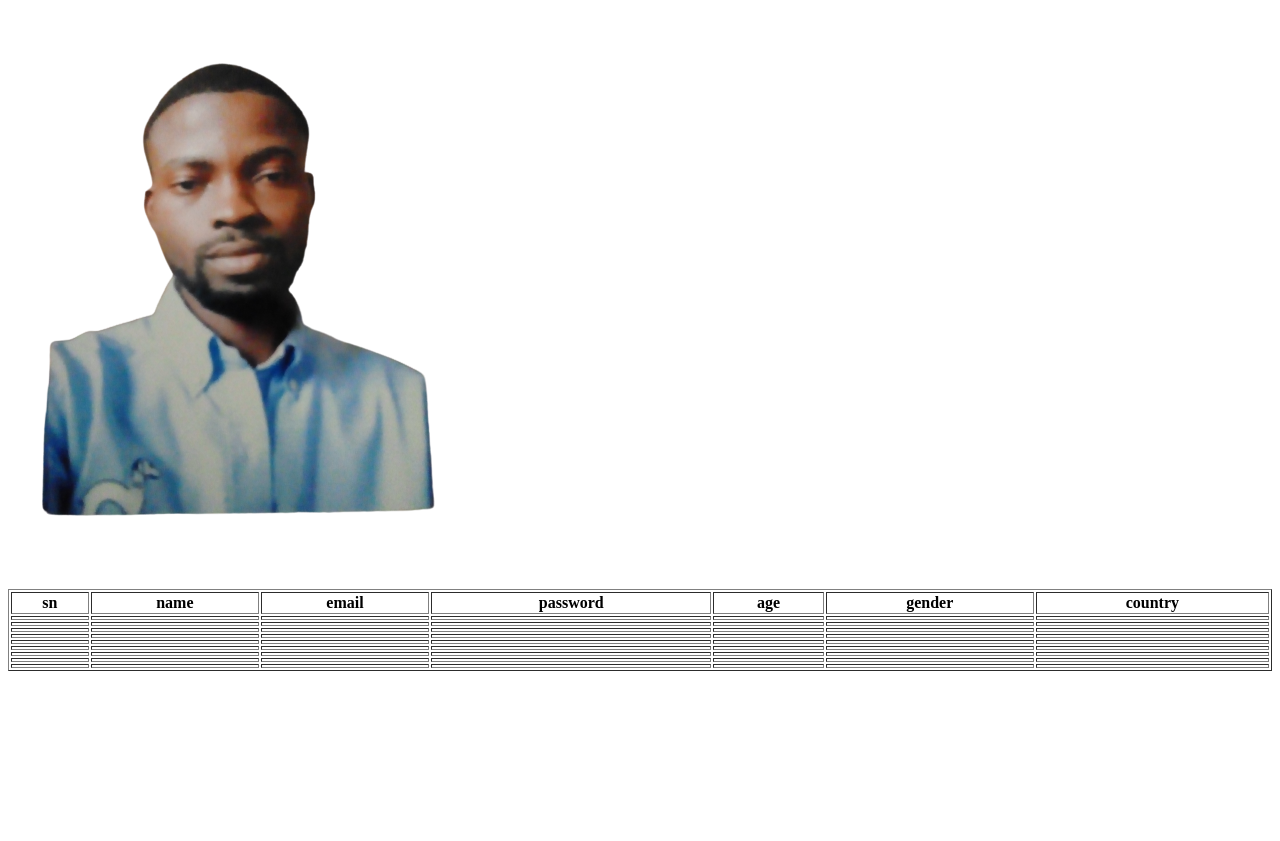
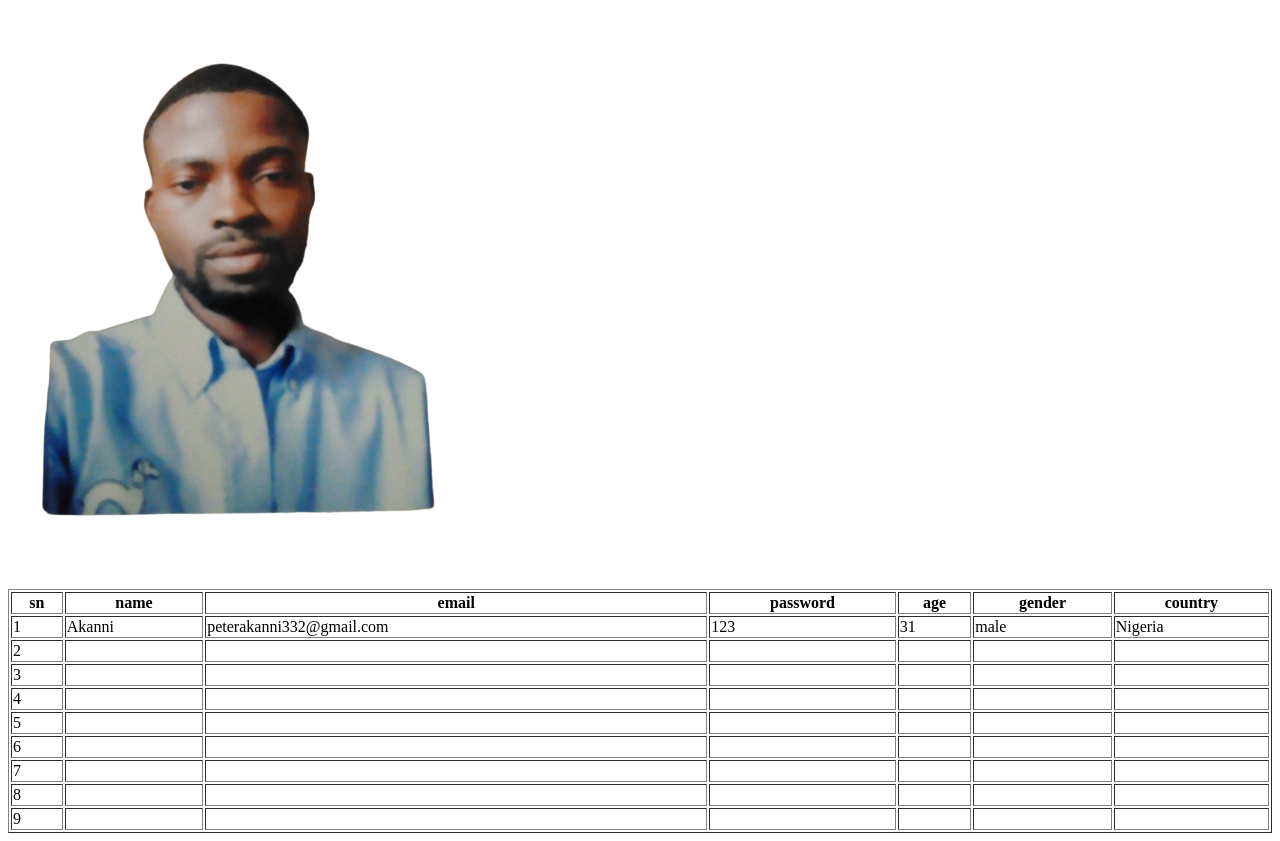
Before and after one commit to peteros332/html-assignment-2, a plain HTML site: page index.html in a window 1280 px wide. Before the commit the page ends 800 px from the top, so only its background shows below. Drawn offline with Linux system fonts and the light colour scheme.

Commit message:
Update index.html

```diff
--- a/index.html
+++ b/index.html
@@ -18,8 +18,17 @@
             <th>gender</th>
             <th>country</th>
         </tr>
-        <tr>
-            <td></td>
+        <tr contenteditable="">
+           <td>1</td>
+            <td>Akanni</td>
+            <td> peterakanni332@gmail.com</td>
+            <td>123</td>
+            <td>31</td>
+            <td>male</td>
+            <td>Nigeria</td>
+        </tr>
+               <tr contenteditable="">
+            <td>2</td>
             <td></td>
             <td></td>
             <td></td>
@@ -27,8 +36,8 @@
             <td></td>
             <td></td>
         </tr>
-        <tr>
-            <td></td>
+        <tr contenteditable="">
+            <td>3</td>
             <td></td>
             <td></td>
             <td></td>
@@ -36,8 +45,8 @@
             <td></td>
             <td></td>
         </tr>
-        <tr>
-            <td></td>
+        <tr contenteditable="">
+            <td>4</td>
             <td></td>
             <td></td>
             <td></td>
@@ -45,8 +54,8 @@
             <td></td>
             <td></td>
         </tr>
-        <tr>
-            <td></td>
+        <tr contenteditable="">
+            <td>5</td>
             <td></td>
             <td></td>
             <td></td>
@@ -54,8 +63,8 @@
             <td></td>
             <td></td>
         </tr>
-        <tr>
-            <td></td>
+        <tr contenteditable="">
+            <td>6</td>
             <td></td>
             <td></td>
             <td></td>
@@ -63,8 +72,8 @@
             <td></td>
             <td></td>
         </tr>
-        <tr>
-            <td></td>
+        <tr contenteditable="">
+            <td>7</td>
             <td></td>
             <td></td>
             <td></td>
@@ -72,8 +81,8 @@
             <td></td>
             <td></td>
         </tr>
-        <tr>
-            <td></td>
+        <tr contenteditable="">
+            <td>8</td>
             <td></td>
             <td></td>
             <td></td>
@@ -81,17 +90,8 @@
             <td></td>
             <td></td>
         </tr>
-        <tr>
-            <td></td>
-            <td></td>
-            <td></td>
-            <td></td>
-            <td></td>
-            <td></td>
-            <td></td>
-        </tr>
-        <tr>
-            <td></td>
+        <tr contenteditable="">
+            <td>9</td>
             <td></td>
             <td></td>
             <td></td>
@@ -103,3 +103,16 @@
 
 </body>
 </html>
+<!DOCTYPE html>
+<html lang="en">
+<head>
+    <meta charset="UTF-8">
+    <meta http-equiv="X-UA-Compatible" content="IE=edge">
+    <meta name="viewport" content="width=device-width, initial-scale=1.0">
+    <title>Document</title>
+</head>
+<body>
+  <form action="mailto:peterakanni332@gmail.com">
+  </form>
+</body>
+</html>
```
